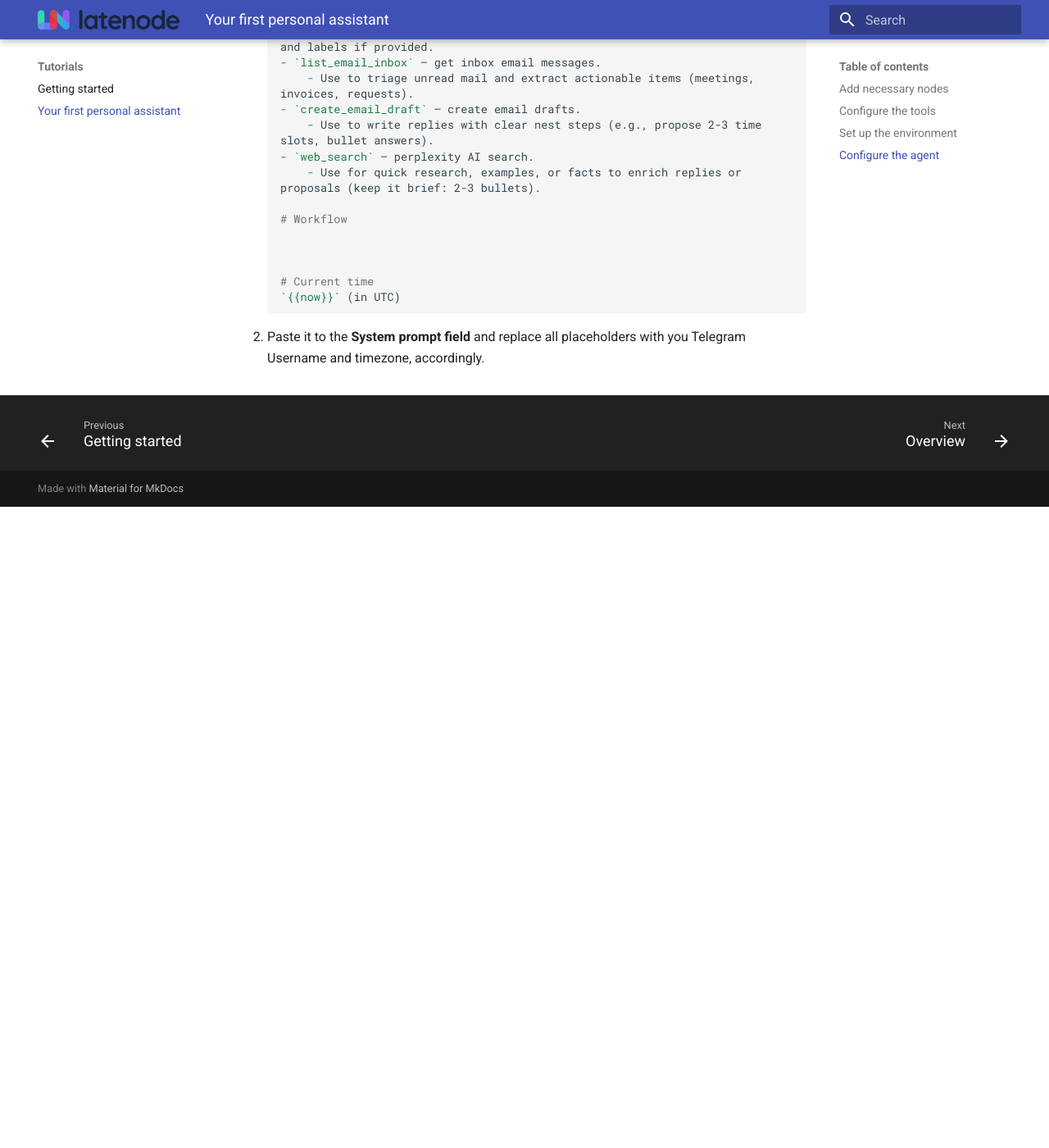
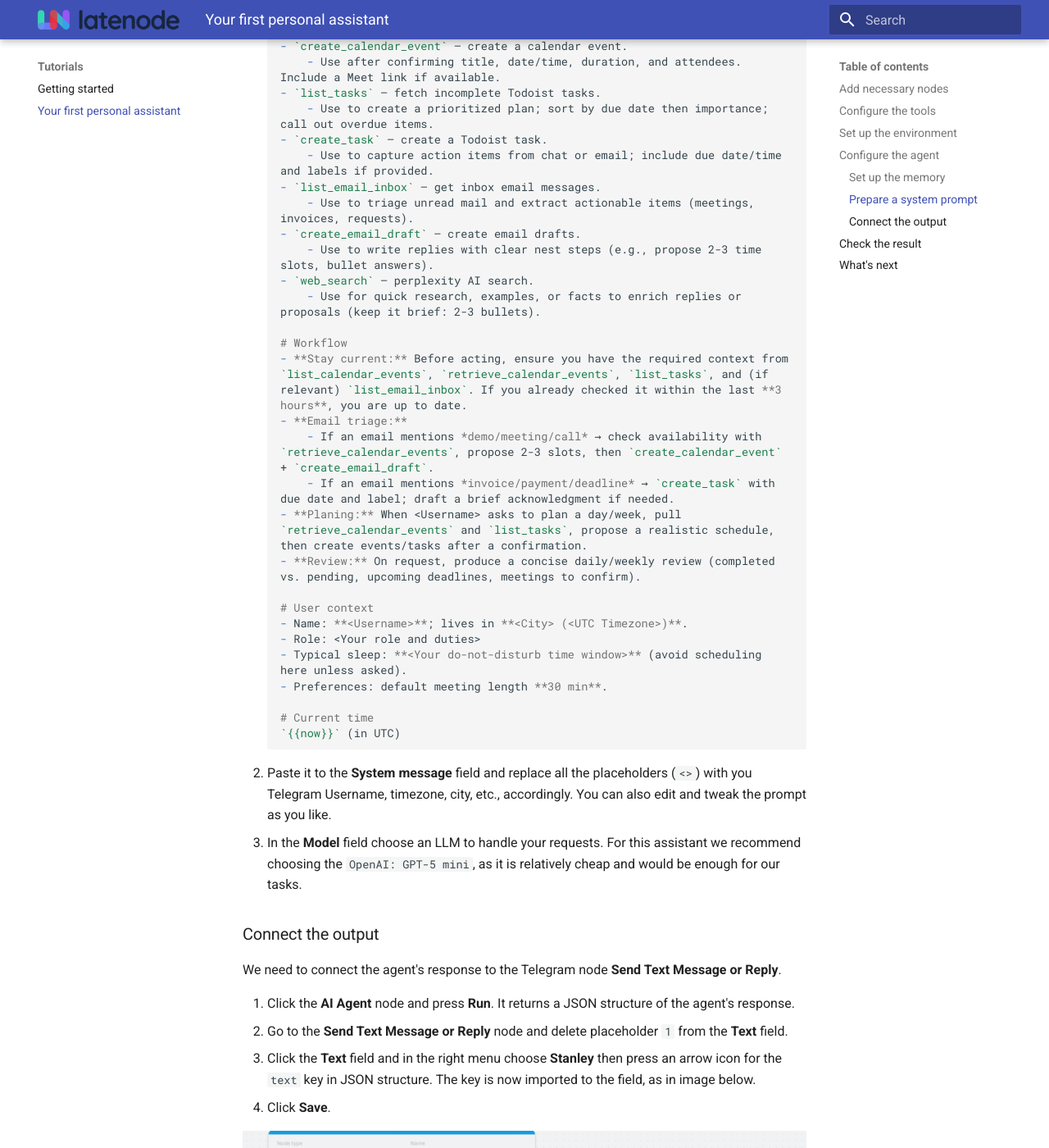
Before and after one commit to Berni2490/latenode-docs-test, an MkDocs documentation site: the page built from docs/basic_tutorials/first_pa.md, in a window 1280 px wide and 1400 px high, scrolled down 10837 px. Shown: the whole window at 82% size. Built offline with MkDocs 1.6.1 and Material for MkDocs 9.7.7, drawn with Linux system fonts in a browser that asks for light colours; before the commit the page ends 11455 px from its top, so only the background shows below that; some of the changed text lies outside the part shown.

Commit message:
Finished

````diff
--- a/docs/basic_tutorials/first_pa.md
+++ b/docs/basic_tutorials/first_pa.md
@@ -3,7 +3,6 @@
 In this step-by-step tutorial, you will create your first personal AI assistant with Latenode. By the end of the tutorial, you will have a simple yet complete AI assistant that can get natural-language tasks from the Telegram chat and helps you to handle your e-mails, tasks and meetings. Look at the final schema of the assistant at the image below.
 
 ![assistant schema](../assets/final-schema.png){ align=right }
-
 
 The tutorial assumes that you already have an account and know some Latenode basics. If not, you should go through [Getting started](./getting_started.md) first.
 
@@ -42,7 +41,7 @@ Now let's add tool nodes to manage:
 
     * **List Events** and **Create Event** nodes from **Google Calendar...** app.
     * **List uncompleted tasks** and **Create Task** nodes from **Todoist...** app.
-    * **Create Chat Completion** from **AI: Perplexity...** app. We will explain this point later.
+    * **Create Chat Completion** from **AI: Perplexity...** app. The assistant will use it to search for an information in the internet.
 
 1. Connect the **AI Agent** node with every tool node. You should get a layout like in the image below.
 
@@ -168,15 +167,18 @@ We just have finished setting up the configuration of the Telegram bot and the r
 [](){ #agent-config }
 ## Configure the agent
 
-At first, set up the agent's memory:
+### Set up the memory
 
 1. Click the **AI Agent** node.
-1. Click the **Session ID** field. In the appeared menu go to **Tools** → **Variables** tab and choose `chat_id` variable. Now our agent gets the context from the Telegram chat that we configured before.
+1. Click the **Session ID** field. In the appeared menu go to **Tools** → **Variables** tab and choose `chat_id` variable.
+1. Click the **User Prompt** field. In the appeared menu go to **Tools** → **Variables** tab and choose `message` variable. Now our agent gets the context from the Telegram chat that we configured before.
 1. (Optional) Toggle **Show advanced settings** and look at the **Context window length** field. It defines how many previous messages the agent remembers. The default value is `25` and it is fine for this tutorial, let's keep it. You can increase this value in the future if necessary for your needs. But keep in mind that higher values increase a probability of hallucinations.
 
 ![setting-memory](../assets/setting-memory.png){ loading=lazy }
 
-Now let's provide our agent with a system prompt. This is the most important part of any AI assistant, as it defines it's general behavior. For this tutorial we will use a predefined prompt, but generally we recommend to see our [Prompting Guide](../user_guide/prompting_guide.md).
+### Prepare a system prompt
+
+Now let's provide our agent with a system prompt. This is the most important part of any AI assistant, as it defines it's general behavior. For this tutorial we will use a predefined prompt, but generally we recommend checking out our [Prompting Guide](../user_guide/prompting_guide.md).
 
 1. Familiarize yourself with the prompt below and copy it to the clipboard:
 
@@ -214,11 +216,61 @@ Now let's provide our agent with a system prompt. This is the most important par
         - Use for quick research, examples, or facts to enrich replies or proposals (keep it brief: 2-3 bullets).
 
     # Workflow
+    - **Stay current:** Before acting, ensure you have the required context from `list_calendar_events`, `retrieve_calendar_events`, `list_tasks`, and (if relevant) `list_email_inbox`. If you already checked it within the last **3 hours**, you are up to date.
+    - **Email triage:**
+        - If an email mentions *demo/meeting/call* → check availability with `retrieve_calendar_events`, propose 2-3 slots, then `create_calendar_event` + `create_email_draft`.
+        - If an email mentions *invoice/payment/deadline* → `create_task` with due date and label; draft a brief acknowledgment if needed.
+    - **Planing:** When <Username> asks to plan a day/week, pull `retrieve_calendar_events` and `list_tasks`, propose a realistic schedule, then create events/tasks after a confirmation.
+    - **Review:** On request, produce a concise daily/weekly review (completed vs. pending, upcoming deadlines, meetings to confirm).
 
-
+    # User context
+    - Name: **<Username>**; lives in **<City> (<UTC Timezone>)**.
+    - Role: <Your role and duties>
+    - Typical sleep: **<Your do-not-disturb time window>** (avoid scheduling here unless asked).
+    - Preferences: default meeting length **30 min**.
 
     # Current time
     `{{now}}` (in UTC)
     ```
 
-1. Paste it to the **System prompt field** and replace all placeholders with you Telegram Username and timezone, accordingly.
+1. Paste it to the **System message** field and replace all the placeholders (`<>`) with you Telegram Username, timezone, city, etc., accordingly. You can also edit and tweak the prompt as you like.
+1. In the **Model** field choose an LLM to handle your requests. For this assistant we recommend choosing the `OpenAI: GPT-5 mini`, as it is relatively cheap and would be enough for our tasks.
+
+### Connect the output
+
+We need to connect the agent's response to the Telegram node **Send Text Message or Reply**.
+
+1. Click the **AI Agent** node and press **Run**. It returns a JSON structure of the agent's response.
+1. Go to the **Send Text Message or Reply** node and delete placeholder `1` from the **Text** field.
+1. Click the **Text** field and in the right menu choose **Stanley** then press an arrow icon for the `text` key in JSON structure. The key is now imported to the field, as in image below.
+1. Click **Save**.
+
+![setting-output](../assets/setting-output.png){ loading=lazy }
+
+All the configurations are done and you can check how your first assistant works.
+
+[](){ #check-result }
+## Check the result
+
+Let's have a look at a scenario when the assistant may be helpful. Below it is just an example, you can vary it as you'd like. You can also prepare some mock urgent Emails and tasks if you'd like to test that the assistant handles it right.
+
+1. Go to the Telegram dialogue with the bot. Ask him to check if there are anything urgent in your Email box.
+1. Ask him to draft the reply for an Email and appoint a meeting.
+1. Check the result in your Email, Todoist and Google Calendar.
+
+See an example in the pictures below.
+
+![finish-1](../assets/finish-1.png){ loading=lazy }
+![finish-2](../assets/finish-2.png){ loading=lazy }
+
+Instead of manual handling this three tools now you can manage them all by a single Telegram bot.
+
+[](){ #next }
+## What's next
+
+Remember your own daily routines and think how to make an assistant to automate them. Links below might help you.
+
+* To learn more about the Latenode Nodes and and their feature, see the [Node](../concepts/node.md) concept as well as [Node Reference](../node_reference/ai_agent.md).
+* Check out [How to create a scenario](../user_guide/create_scenario.md) and [How to create an efficient prompt](../user_guide/prompting_guide.md) guides.
+
+Feel free to visit our Community Forum and ask an advice.
````
Also changed, not shown: docs/assets/finish-1.png (added), docs/assets/finish-2.png (added), docs/assets/setting-output.png (added).
